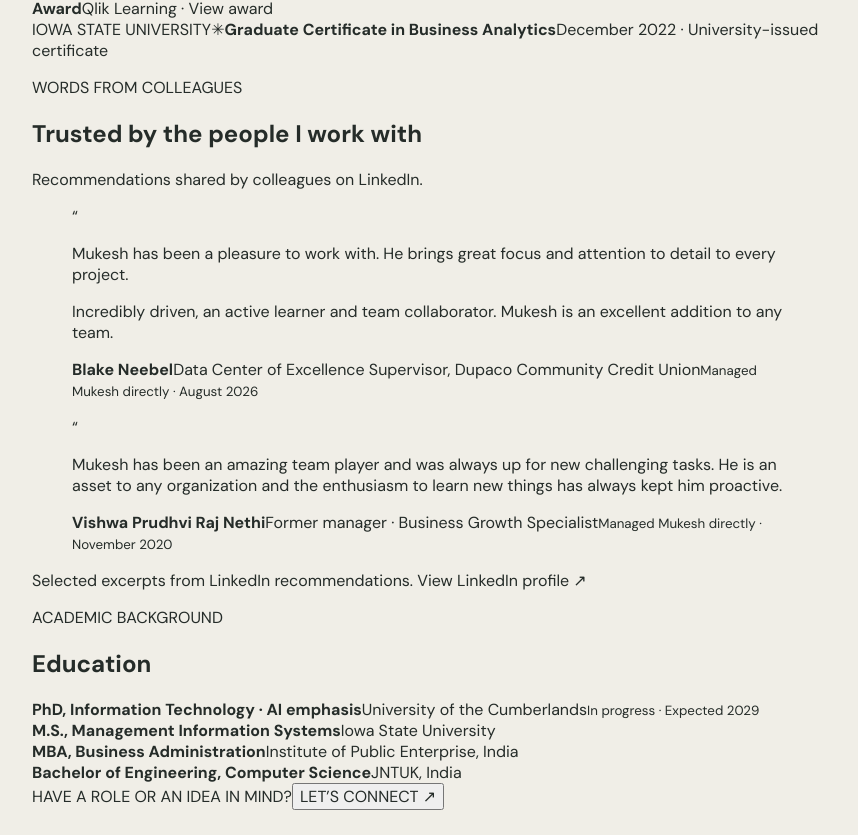
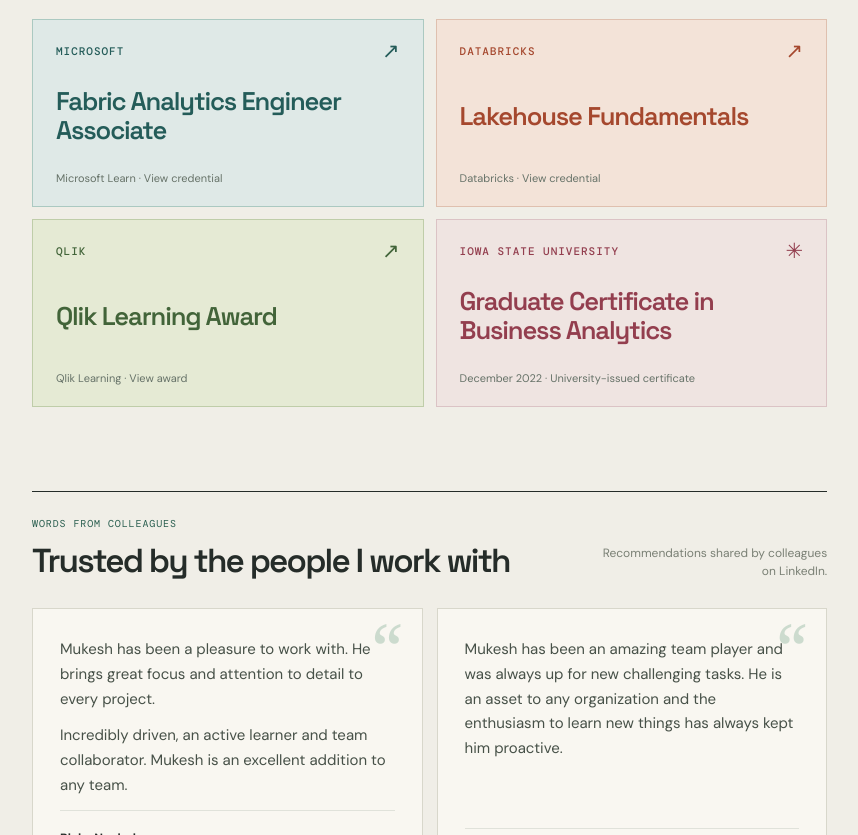
Before and after one commit to seerapumukesh/mukesh-seerapu-portfolio, a Next.js app: page / in a window 1280 px wide. Shown: the part 1005-1840 px from the top of the page, without its empty margins (380-1238 px from the left). Built offline with nearby package versions, Linux system fonts and the light colour scheme.

Commit message:
Style About credentials, peer recommendations, and educational background

```diff
--- a/app/globals.css
+++ b/app/globals.css
@@ -307,3 +307,44 @@
  .orbit-turntable{transform-origin:165px 190px}
 }
 @media(prefers-reduced-motion:reduce){.orbit-turntable,.nav-wheel .nav-node.orbit-button{transition:none!important;will-change:auto}}
+
+/* About: compact credentials, peer recommendations, and education */
+.about-page .story-top{margin-bottom:6px}
+.about-section{margin-top:84px;padding-top:25px;border-top:1px solid var(--ink)}
+.about-section-heading{display:flex;align-items:flex-end;justify-content:space-between;gap:22px;margin-bottom:28px}
+.section-eyebrow{font:10px 'DM Mono',monospace;letter-spacing:.09em;color:var(--green);margin:0 0 12px}
+.about-section-heading h2{font:600 clamp(25px,2.6vw,40px)/1.15 'Space Grotesk',sans-serif;letter-spacing:-.055em;margin:0}
+.about-section-heading>p{margin:0;color:#7a8075;font-size:12px;line-height:1.5;max-width:225px;text-align:right}
+.credential-grid{display:grid;grid-template-columns:repeat(2,minmax(0,1fr));gap:12px}
+.credential-tile{min-height:188px;display:flex;flex-direction:column;justify-content:space-between;padding:21px 23px;background:#e4e7dd;border:1px solid #c6cec1;transition:background-color .2s,transform .2s,box-shadow .2s}
+a.credential-tile:hover{transform:translateY(-3px);box-shadow:5px 6px 0 #d0d6c8}
+.credential-top{display:flex;align-items:center;justify-content:space-between;gap:10px}
+.credential-brand{font:500 11px 'DM Mono',monospace;letter-spacing:.09em}
+.credential-top>span:last-child{font-size:21px;line-height:1}
+.credential-tile strong{font:600 clamp(19px,2vw,29px)/1.13 'Space Grotesk',sans-serif;letter-spacing:-.045em;max-width:380px}
+.credential-bottom{font-size:11px;color:#667268}
+.credential-microsoft{background:#dfe9e7;color:#245c59;border-color:#abc9c1}
+.credential-databricks{background:#f3e3d8;color:#a5482e;border-color:#dfc0af}
+.credential-qlik{background:#e5ead4;color:#426439;border-color:#bfcda9}
+.credential-iowa{background:#efe4e1;color:#933e4e;border-color:#dbc3c5}
+.testimonial-grid{display:grid;grid-template-columns:repeat(2,minmax(0,1fr));gap:14px}
+.recommendation{position:relative;min-height:285px;background:#f9f7f1;border:1px solid #d8d7cb;margin:0;padding:28px 27px;display:flex;flex-direction:column;gap:12px}
+.quote-glyph{position:absolute;top:7px;right:19px;font:70px/.9 Georgia,serif;color:#ccdbce}
+.recommendation>p{position:relative;z-index:1;font-size:15px;line-height:1.65;color:#475148;margin:0;max-width:440px}
+.recommendation footer{display:flex;flex-direction:column;gap:4px;margin-top:auto;padding-top:18px;border-top:1px solid #e0e2da;background:none;font-size:12px;line-height:1.5}
+.recommendation footer strong{font-weight:700;color:var(--ink)}
+.recommendation footer span{color:#636c61}
+.recommendation footer small{font:10px 'DM Mono',monospace;color:#8c9489;margin-top:4px}
+.recommendation-note{font-size:11px;line-height:1.6;color:#788077;margin-top:14px}
+.recommendation-note a{color:var(--green);text-decoration:underline;text-underline-offset:3px}
+.education-rows{border-top:1px solid var(--rule)}
+.education-rows>div{display:grid;grid-template-columns:minmax(0,1.6fr) minmax(0,1fr) auto;gap:16px;align-items:center;padding:20px 0;border-bottom:1px solid var(--rule)}
+.education-rows strong{font-size:15px;letter-spacing:-.02em}
+.education-rows span{font-size:13px;color:#6e766d}
+.education-rows small{font:10px 'DM Mono',monospace;color:#838a80}
+.about-connect{margin-top:75px;padding:25px 0;border-top:1px solid var(--ink);display:flex;justify-content:space-between;align-items:center;gap:20px}
+.about-connect>span{font:10px 'DM Mono',monospace;letter-spacing:.06em}
+.about-connect button{font:500 12px 'DM Mono',monospace;padding:14px 19px;display:flex;gap:25px;align-items:center;border:0;color:#fff;background:var(--green);transition:background .2s}
+.about-connect button:hover{background:var(--orange)}
+@media(max-width:900px){.testimonial-grid,.credential-grid{grid-template-columns:1fr}.credential-tile{min-height:158px}.recommendation{min-height:250px}.education-rows>div{grid-template-columns:1fr;gap:6px}.about-section-heading>p{display:none}}
+@media(max-width:690px){.about-section{margin-top:60px}.about-section-heading h2{font-size:26px}.credential-tile{min-height:160px}.recommendation{padding:22px;min-height:auto}.recommendation>p{font-size:14px}.education-rows strong{font-size:14px}.about-connect{flex-direction:column;align-items:flex-start}}
```
